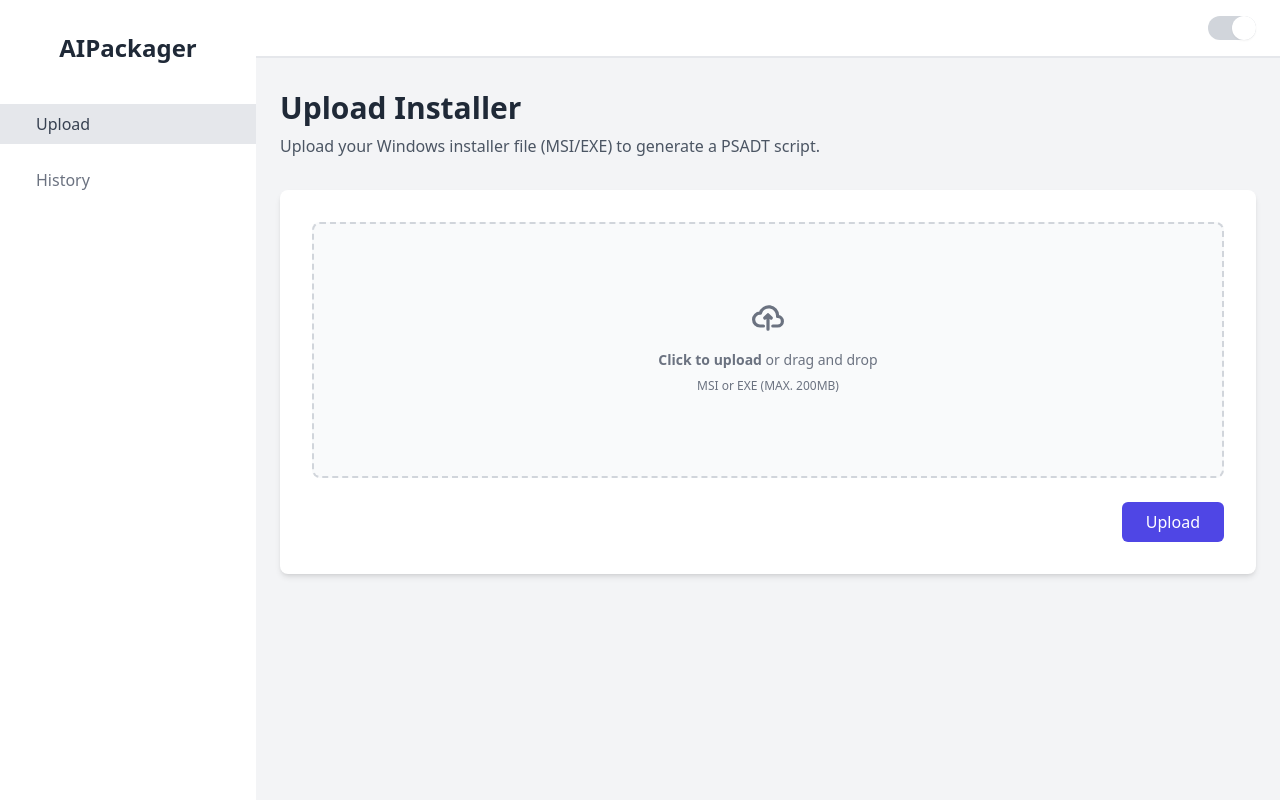
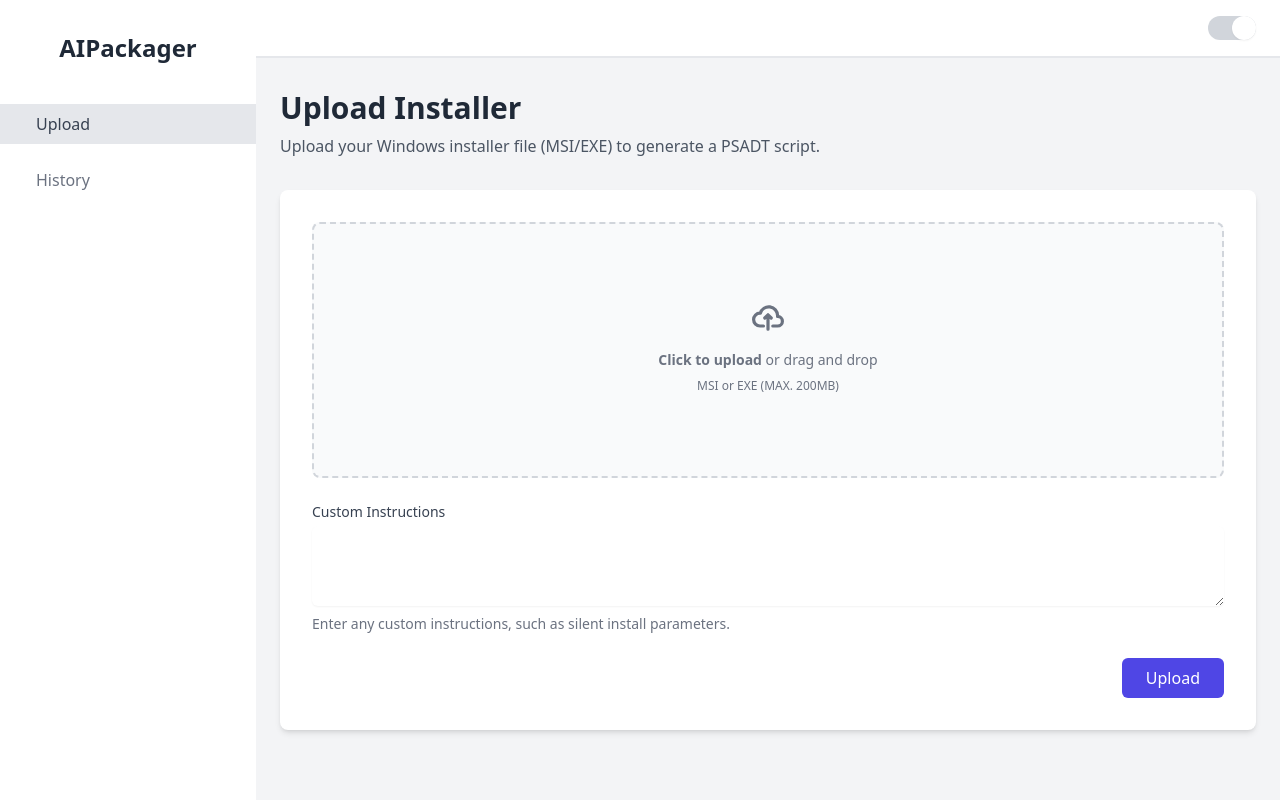
Before and after one commit to alexandergreif/AIPackager_v3, a Flask app: page /upload in a window 1280 px wide. Run offline with Flask 3, Linux system fonts and the light colour scheme; some libraries are stand-ins or nearby versions.

Commit message:
feat: Add custom instructions field to upload form
- Add a textarea for custom instructions to the upload page
- Update the upload route to handle the new form field
- Update the start_job function to accept custom instructions
- Update tests to reflect the changes
- All tests pass (34/34), linting clean (ruff, mypy, black)

```diff
--- a/src/app/progress.py
+++ b/src/app/progress.py
@@ -7,12 +7,13 @@ from typing import Dict, Any
 _jobs: Dict[str, Dict[str, Any]] = {}
 
 
-def start_job(filename: str) -> str:
+def start_job(filename: str, custom_instructions: str = "") -> str:
     """Create a new job and return its ID."""
     job_id = str(uuid.uuid4())
     _jobs[job_id] = {
         "job_id": job_id,
         "filename": filename,
+        "custom_instructions": custom_instructions,
         "status": "Uploading",
         "progress": 0,
     }
--- a/src/app/routes.py
+++ b/src/app/routes.py
@@ -22,7 +22,8 @@ def register_routes(app: Flask) -> None:
             if file.filename == "":
                 return "No selected file", 400
             if file:
-                job_id = start_job(file.filename)
+                custom_instructions = request.form.get("custom_instructions", "")
+                job_id = start_job(file.filename, custom_instructions)
                 return redirect(url_for("progress", id=job_id))
         return render_template("upload.html")
 
--- a/src/app/templates/upload.html
+++ b/src/app/templates/upload.html
@@ -20,6 +20,11 @@
                 <input id="dropzone-file" type="file" name="installer" class="hidden" accept=".msi,.exe" />
             </label>
         </div>
+        <div class="mt-6">
+            <label for="custom-instructions" class="block text-sm font-medium text-gray-700 dark:text-gray-300">Custom Instructions</label>
+            <textarea id="custom-instructions" name="custom_instructions" rows="4" class="block w-full mt-1 border-gray-300 rounded-md shadow-sm focus:ring-indigo-500 focus:border-indigo-500 sm:text-sm dark:bg-gray-900 dark:border-gray-700 dark:text-gray-200"></textarea>
+            <p class="mt-2 text-sm text-gray-500 dark:text-gray-400">Enter any custom instructions, such as silent install parameters.</p>
+        </div>
         <div class="mt-6 text-right">
             <button type="submit" class="px-6 py-2 font-medium text-white bg-indigo-600 rounded-md hover:bg-indigo-500 focus:outline-none focus:bg-indigo-700">Upload</button>
         </div>
```
Also changed, not shown: tests/test_progress.py (+2 -1 lines), tests/test_smoke.py (+4 -1 lines).
